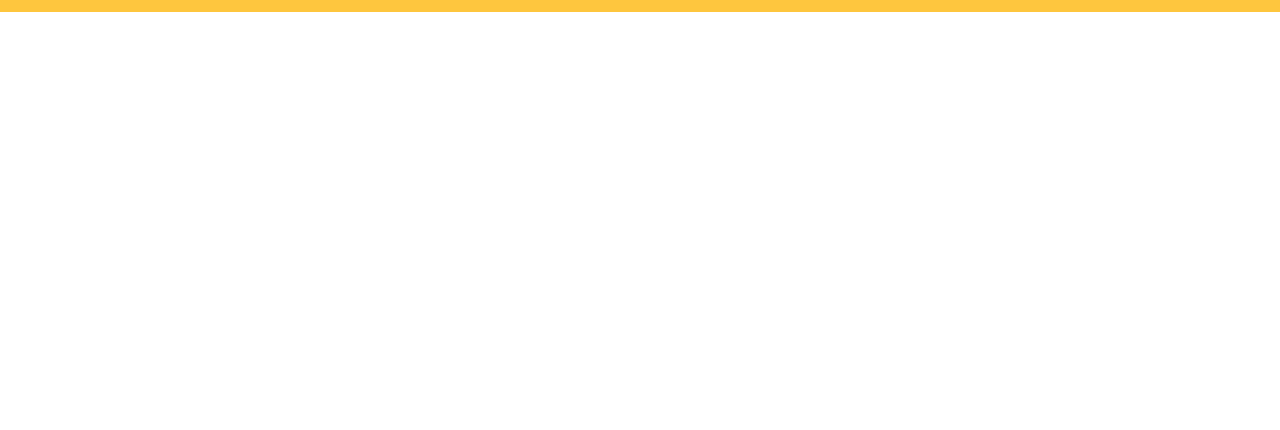
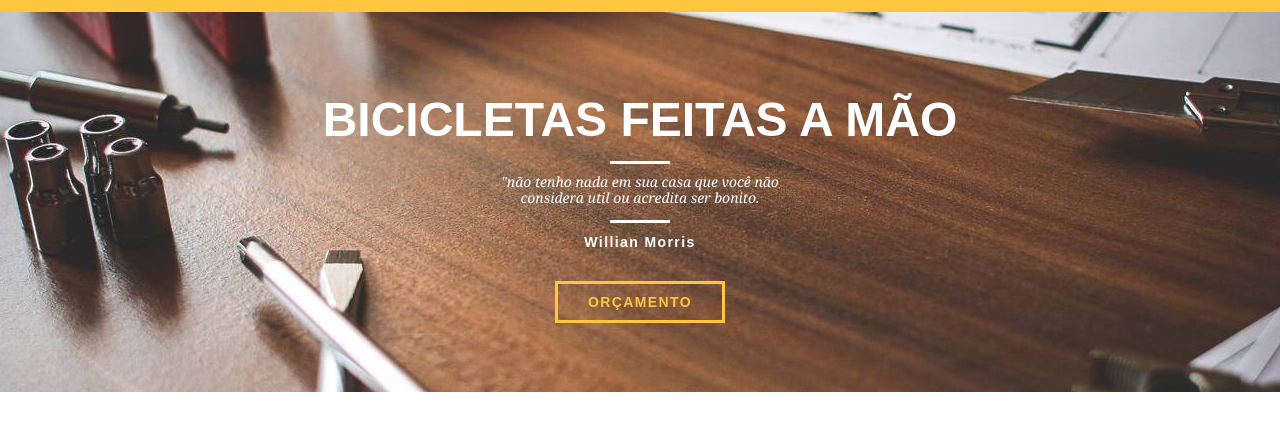
Before and after one commit to marlenesedano/CSS_HTML_Web_Design_Origamid, a plain HTML site: page index.html in a window 1280 px wide. Shown: the part 84-514 px from the top of the page. Drawn offline with Linux system fonts and the light colour scheme.

Commit message:
Projeto Bikcraft Introdução

```diff
--- a/css/style.css
+++ b/css/style.css
@@ -2,6 +2,27 @@
 body{
     font-family: Arial, Helvetica, sans-serif;
 }
+p{
+    font-family: Georgia, 'Times New Roman', Times, serif;
+    font-size: 14px;
+}
+
+.btn{
+    border: 3px solid #fec63e;
+    padding: 10px 30px;
+    color: #fec63e;
+    font-size: 14px;
+    line-height: 20px;
+    font-weight: bolder;
+    text-transform: uppercase;
+    letter-spacing: .1em;
+}
+
+.btn:hover{
+    color: #fff;
+    border-color: #fff;
+}
+
 
 /*Header */
 .header{
@@ -38,3 +59,47 @@ body{
 
 
 /*Introdução */
+
+.introducao{
+    width: 100%;
+    height: 380px;
+    background: url("../img/bg.jpg") no-repeat center;
+    background-size: cover;
+    margin-top: 96px;
+    text-align: center;
+    padding-top: 80px;
+}
+
+.introducao h1{
+    font-size: 48px;
+    color: #fff;
+    font-weight: bolder;
+    text-transform: uppercase;
+}
+
+.quote-externo{
+    max-width: 320px;
+    margin: 0 auto;
+    color: white;
+    margin-bottom: 40px;
+}
+
+.quote-externo p{
+    font-style: italic;
+}
+
+.quote-externo p:before, .quote-externo p:after{
+    content: "";
+    display: block;
+    width: 60px;
+    height: 3px;
+    background: #fff;
+    margin: 14px auto 10px auto;
+}
+
+.quote-externo cite{
+    font-style: normal;
+    font-weight: bolder;
+    font-size: 14px;
+    letter-spacing: .1em;
+}
--- a/index.html
+++ b/index.html
@@ -28,6 +28,19 @@
             </nav>
         </div>
     </header>
+    <section class="introducao">
+        <div class="container">
+            <h1>Bicicletas Feitas a Mão</h1>
+            <blockquote class="quote-externo">
+                <p>"não tenho nada em sua casa que você não considera
+                    util ou acredita ser bonito.
+                </p>
+                <cite>Willian Morris</cite>
+            </blockquote>
+            <a href="produtos.html" class="btn">Orçamento</a>
+        </div>
+
+    </section>
 </body>
 
 </html>
```
